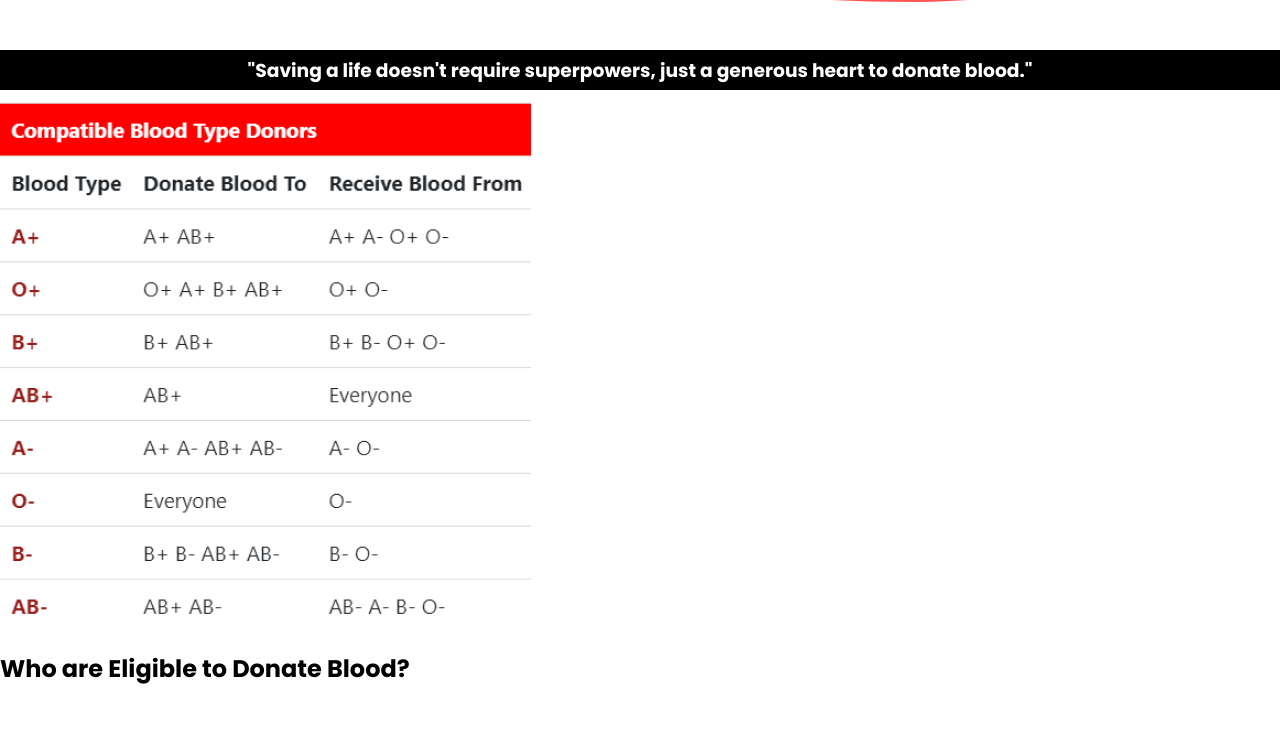
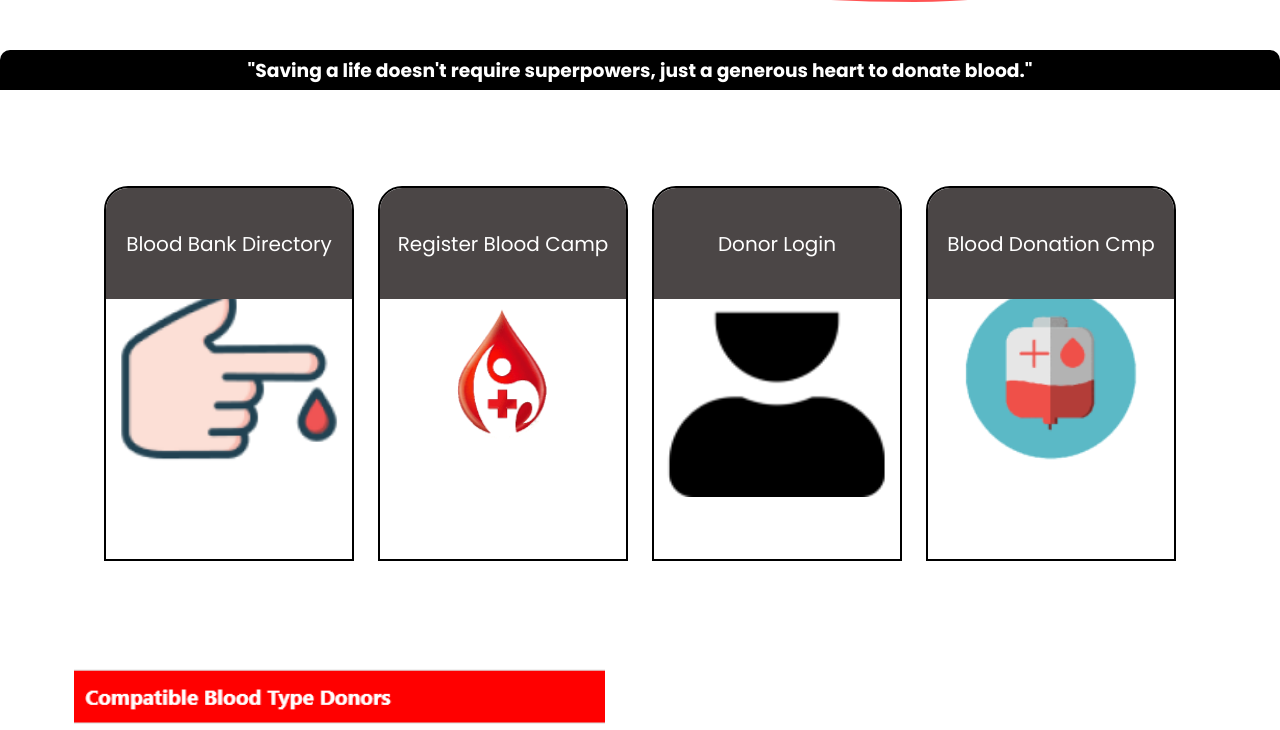
Before and after one commit to Shubhamsk2000/Blood_Donor_Society, a website built with Vite: page index.html in a window 1280 px wide. Shown: the part 710-1440 px from the top of the page. Before the commit the page ends 1396 px from the top, so only its background shows below. Built offline with nearby package versions, Linux system fonts and the light colour scheme.

Commit message:
second commit

```diff
--- /dev/null
+++ b/CSS/heroSection.css
@@ -0,0 +1,123 @@
+
+#hero {
+  /* padding-inline: 5rem; */
+  height: 80svh;
+  top: 4.5rem;
+  position: relative;
+  background-color: rgb(255, 83, 83);
+  border-radius: 0% 0% 30% 75%;
+  /* margin-top: 5rem; */
+}
+
+.heroContent {
+  position: relative;
+  display: flex;
+  gap: 4rem;
+  justify-content: space-between;
+  align-items: center;
+  box-sizing: border-box;
+  padding: 0 5rem;
+}
+
+.heroContent img {
+  width: 80%;
+  max-width: 45rem;
+}
+.heroContent h1 {
+  font-size: 50px;
+  position: relative;
+  /* left: 5rem; */
+}
+
+.bottomLine {
+  height: 40px;
+  position: absolute;
+  bottom: 0;
+  background-color: black;
+  width: 100%;
+  color: white;
+  display: flex;
+  justify-content: center;
+  align-items: center;
+  border-radius: 10px 10px 0 0;
+}
+
+@media (max-width: 650px) {
+  .heroContent {
+    flex-direction: column;
+  }
+}
+
+/* cards css starts */
+
+#cards-section {
+  margin-top: 10rem;
+  padding: 6rem;
+}
+
+.cards-container {
+  display: flex;
+  justify-content: space-evenly;
+  align-items: center;
+  gap: 1rem;
+}
+
+.card {
+  width: 250px;
+  aspect-ratio: 2/3;
+  cursor: pointer;
+  border-radius: 24px 24px 0 0;
+  overflow: hidden;
+  border: 2px solid black;
+}
+
+.card span {
+  height: 30%;
+  width: 100%;
+  background-color: #4b4646;
+  display: flex;
+  justify-content: center;
+  align-items: center;
+  padding: 15px;
+  text-align: center;
+  color: white;
+  font-size: 20px;
+}
+
+.card-1 {
+  background: url("../assets/cards/card-1.png") ;
+  background-size: contain;
+  background-position: center;
+  background-repeat: no-repeat;
+}
+.card-2 {
+  background: url("../assets/cards/card-2.png");
+  background-size: contain;
+  background-position: center;
+  background-repeat: no-repeat;
+}
+.card-3 {
+  background: url("../assets/cards/card-3.png");
+  background-size: contain;
+  background-position: center;
+  background-repeat: no-repeat;
+}
+.card-4 {
+  background: url("../assets/cards/card-4.png");
+  background-size: contain;
+  background-position: center;
+  background-repeat: no-repeat;
+}
+
+
+
+/* eligibility css */
+.eligible{
+  display: flex;
+  justify-content: center;
+  align-items: center;
+  gap: 2rem;
+  /* padding-inline:6rem ;
+  padding: 6rem;  */
+
+}
--- a/public/CSS/main.css
+++ b/CSS/main.css
@@ -201,7 +201,7 @@ transition: all 0.5s;
   background-color: none;
   margin: 2rem;
   cursor: pointer;
-  border-radius: 30px;
+  /* border-radius: 30px; */
   padding: 1rem 2rem;
   text-decoration: none;
   transition: box-shadow 0.5s;
@@ -228,15 +228,15 @@ transition: all 0.5s;
   top: 0;
   left: 0;
   z-index:-1;
-  border-radius: 30px;
-  transform: scaleY(0);
+  /* border-radius: 30px; */
+  transform: scaleX(0);
   transition: all 0.5s;
   transform-origin: 0;
 
 }
 
 .btn:hover::before{
-  transform: scaleY(1);
+  transform: scaleX(1);
 }
 
 #preloader{
@@ -248,3 +248,19 @@ transition: all 0.5s;
   width: 100%
 
 }
+
+/* common classes */
+.text-white{
+  color: #fff;
+}
+.log-in-border{
+  border: 2px solid #000000;
+  padding:5px 15px;
+  border-radius: 5px;
+  transition: all 0.4s ease;
+
+}
+.log-in-border:hover{
+  color: #fff;
+  background-color: #000000;
+}
--- a/index.html
+++ b/index.html
@@ -3,10 +3,10 @@
 
 <head>
   <meta charset="UTF-8" />
-  <link rel="icon" type="image/svg+xml" href="public/fevicon.png" />
+  <link rel="icon" type="image/svg+xml" href="fevicon.png" />
   <meta name="viewport" content="width=device-width, initial-scale=1.0" />
-  <link rel="stylesheet" href="public/CSS/main.css">
-  <link rel="stylesheet" href="public/CSS/heroSection.css">
+  <link rel="stylesheet" href="CSS/main.css">
+  <link rel="stylesheet" href="CSS/heroSection.css">
   <title>Blood Donor Society</title>
 </head>
 
@@ -24,7 +24,7 @@
             <li><a href="">Need Blood</a></li>
             <li><a href="">About</a></li>
             <li><a href="">Contact</a></li>
-            <li><a href="">Log In</a></li>
+            <li><a href="" class="log-in-border">Log In</a></li>
           </ul>
         </div>
 
@@ -43,10 +43,9 @@
       <img src="assets/homeImage.png" alt="">
 
       <div>
-        <h1>Donate blood,<br>be someone's reason to smile</h1>
-        <a href="" class="btn">Know More</a>
+        <h1><span class="text-white">Donate blood</span>,<br>be someone's reason to smile</h1>
+        <a href="#eligible" class="btn">Know More</a>
       </div>
-
     </div>
 
     <div class="emergencyButton">
@@ -60,12 +59,44 @@
     <h3>"Saving a life doesn't require superpowers, just a generous heart to donate blood."</h3>
   </div>
 
+  <section id="cards-section">
+    <div class="cards-container">
+      <div class="card-1 card">
+        <span>Blood Bank Directory</span>
+        <div><img src="" alt=""></div>
+      </div>
+      <div class="card-2 card">
+        <span>Register Blood Camp</span>
+        <div><img src="" alt=""></div>
+      </div>
+      <div class="card-3 card">
+        <span>Donor Login</span>
+        <div><img src="" alt=""></div>
+      </div>
+      <div class="card-4 card">
+        <span>Blood Donation Cmp</span>
+        <div><img src="" alt=""></div>
+      </div>
+    </div>
+  </section>
+
   <section id="eligible">
-    <div>
-      <img src="assets/compatible-bloodType.png" alt="">
-    </div>
-    <div>
-      <h2>Who are Eligible to Donate Blood?</h2>
+    <div class="eligible">
+
+      <div>
+        <img src="assets/compatible-bloodType.png" alt="chart" >
+      </div>
+      <div>
+        <h2>Who are Eligible to Donate Blood?</h2>
+        <ul>
+          <li>Age between 18 and 60 years</li>
+          <li>Haemoglobin - not less than 12.5 g/Dl</li>
+          <li>Pulse - between 50 and 100/minute with no irregularities</li>
+          <li>Blood Pressure -Systolic 100-180 mm Hg and Diastolic 50 - 100 mm Hg</li>
+          <li>Temperature - Normal (oral temperature not exceeding 37.50C)</li>
+          <li>Body weight - not less than 45 Kg</li>
+        </ul>
+      </div>
     </div>
 
 
@@ -75,10 +106,10 @@
 
   <script>
     var loader = document.getElementById("preloader");
-    window.addEventListener("load", function(){
+    window.addEventListener("load", function () {
       loader.style.display = "none";
     })
-    </script>
+  </script>
 
 </body>
 
--- a/public/CSS/heroSection.css
+++ /dev/null
@@ -1,53 +0,0 @@
-#hero {
-  /* padding-inline: 5rem; */
-  height: 80svh;
-  top: 4.5rem;
-  position: relative;
-  background-color: rgb(255, 83, 83);
-  border-radius: 0% 0% 30% 75%;
-  /* margin-top: 5rem; */
-}
-
-.heroContent {
-  position: relative;
-  display: flex;
-  gap: 4rem;
-  justify-content: space-between;
-  align-items: center;
-  box-sizing: border-box;
-  padding:0 5rem;
-}
-
-.heroContent img {
-  width: 80%;
-  max-width: 45rem;
-}
-.heroContent h1 {
-  font-size: 50px;
-  position: relative;
-  /* left: 5rem; */
-}
-
-.bottomLine {
-  height: 40px;
-  position: absolute;
-  bottom: 0;
-  background-color: black;
-  width: 100%;
-  color: white;
-  display: flex;
-  justify-content: center   ;
-  align-items: center;
-}
-
-@media (max-width: 650px) {
-  .heroContent {
-    flex-direction: column;
-  }
-}
-
-
-
-#eligible{
-    margin-top: 10rem;
-}
```
Also changed, not shown: assets/cards/card-1.png (added), assets/cards/card-2.png (added), assets/cards/card-3.png (added), assets/cards/card-4.png (added), assets/preloader.gif.
